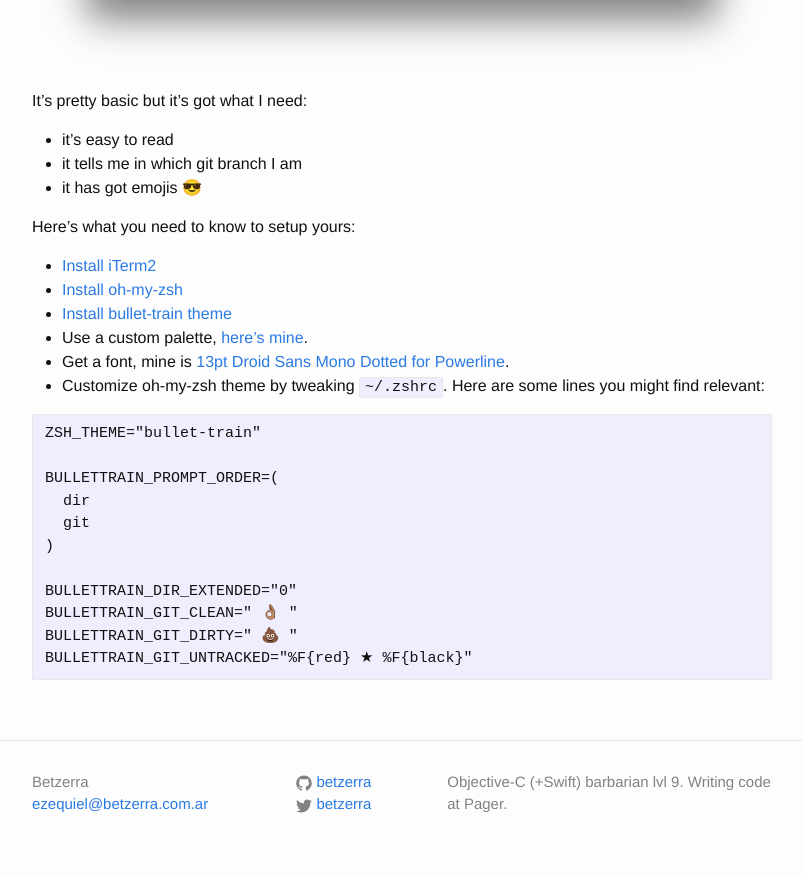
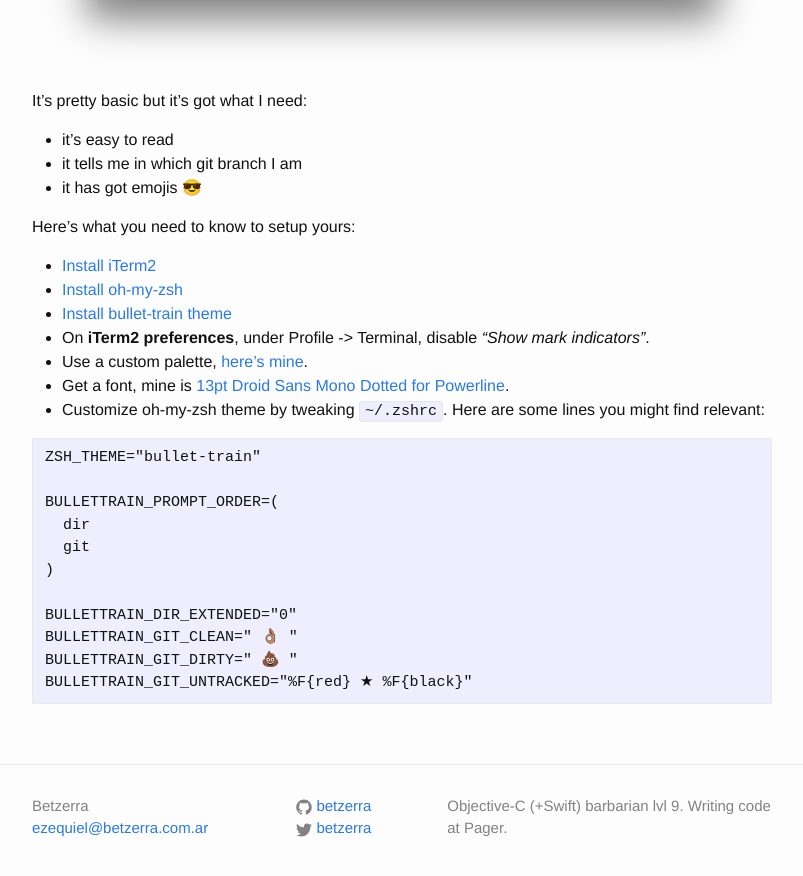
Before and after one commit to betzerra/betzerra.github.io, a Jekyll site: the page built from _posts/2017-06-03-terminal.markdown, in a window 1280 px wide and 900 px high, scrolled down 800 px. Shown: the top 876 px of the window, without its empty margins (238-1041 px from the left). Built offline with Jekyll 4.4.1, drawn with Linux system fonts in a browser that asks for light colours.

Commit message:
update: last post

```diff
--- a/_posts/2017-06-03-terminal.markdown
+++ b/_posts/2017-06-03-terminal.markdown
@@ -21,6 +21,7 @@
 - [Install iTerm2](http://iterm2.com)
 - [Install oh-my-zsh](https://github.com/robbyrussell/oh-my-zsh)
 - [Install bullet-train theme](https://github.com/caiogondim/bullet-train.zsh)
+- On __iTerm2 preferences__, under Profile -> Terminal, disable _"Show mark indicators"_.
 - Use a custom palette, [here's mine]({{site.url}}/assets/betzerra.itermcolors).
 - Get a font, mine is [13pt Droid Sans Mono Dotted for Powerline](https://github.com/powerline/fonts/blob/master/DroidSansMonoDotted).
 - Customize oh-my-zsh theme by tweaking `~/.zshrc`. Here are some lines you might find relevant:
```
